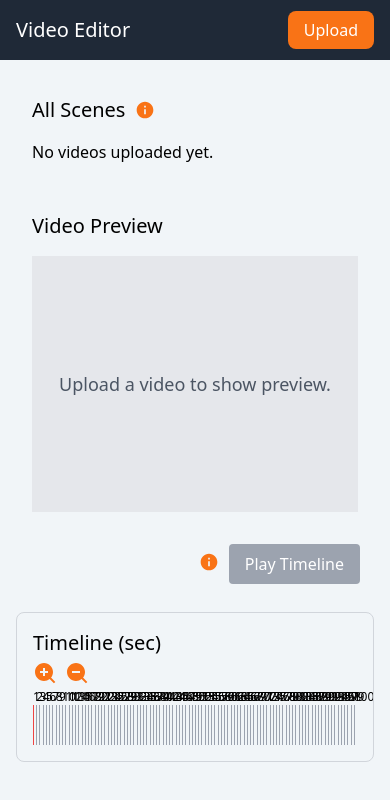
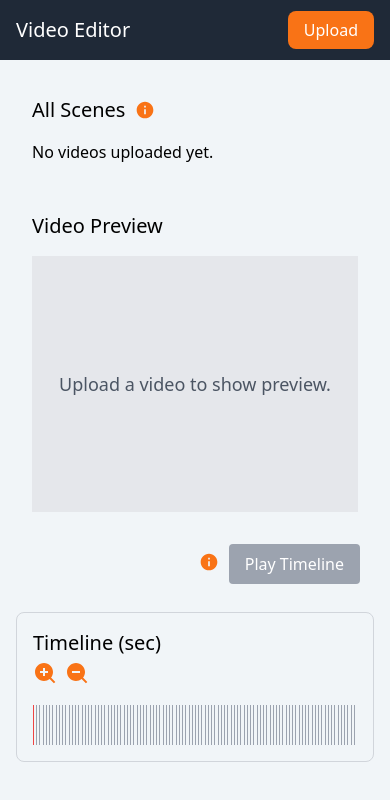
Before and after one commit to YitavGil/video-edit-app, a React (Vite) app: page / in a window 390 px wide. Shown: the top 800 px of the page. Built offline with nearby package versions, Linux system fonts and the light colour scheme.

Commit message:
improved responsivity

```diff
--- a/src/components/timeline/Timeline.tsx
+++ b/src/components/timeline/Timeline.tsx
@@ -40,7 +40,6 @@ const Timeline: React.FC<TimelineProps> = ({ videos, onDrop, onRemove }) => {
       setTimelineScale((prevScale) => prevScale - 0.1); // Decrease scale by 0.1
     }
   };
-console.log(timelineScale);
 
   const handleCursorPositionChange = (
     e: React.MouseEvent<HTMLDivElement, MouseEvent>
@@ -109,7 +108,7 @@ console.log(timelineScale);
             className="absolute top-0 left-0 h-full w-px bg-gray-400"
             style={{ left: `${second * timelineScale}%` }} // Adjust left position based on scale
           >
-            <span className="absolute text-xs -top-4">{second + 1}</span>
+            <span className="absolute text-xs -top-4 hidden lg:block">{second + 1}</span>
           </div>
         ))}
         {renderVideoBlocks()}
```
